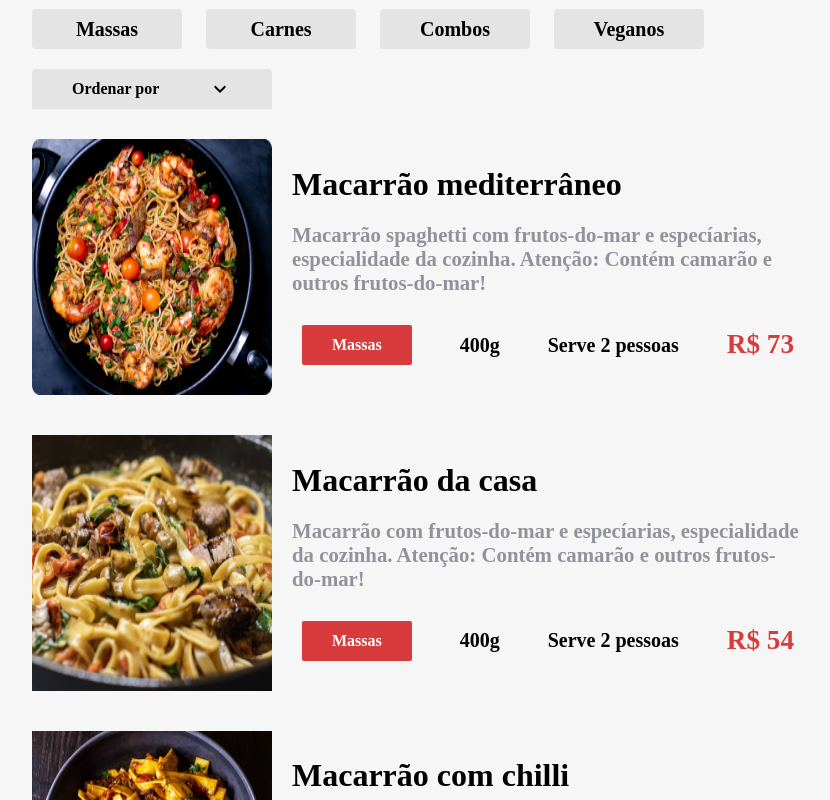
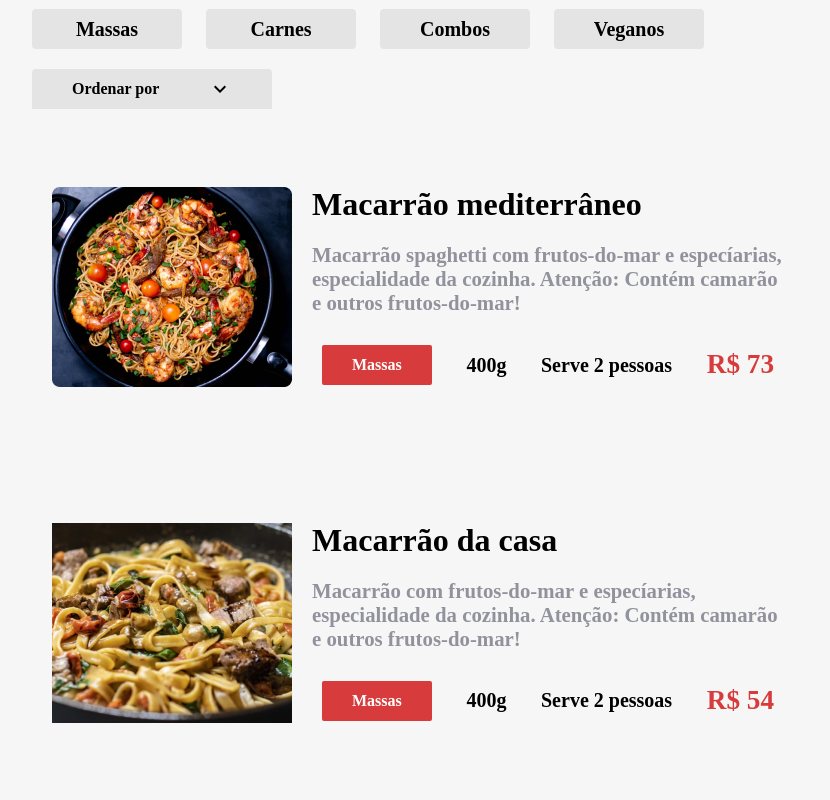
Before and after one commit to HDeiro/alura-react, a React (Create React App) app in the folder aluroni/: page /menu in a window 1280 px wide. Shown: the part 640-1440 px from the top of the page, without its empty margins (168-998 px from the left). Built offline with nearby package versions, Linux system fonts and the light colour scheme; a web font is replaced by a local one.

Commit message:
Redirect from Menu to Dish Details

```diff
--- a/aluroni/src/pages/Menu/menu-products/product/index.tsx
+++ b/aluroni/src/pages/Menu/menu-products/product/index.tsx
@@ -1,10 +1,15 @@
 import style from './product.module.scss';
 import { Dish } from 'types/Dishes';
 import DishTags from 'components/dish-tags';
+import { useNavigate } from 'react-router-dom';
 
 export default function Product(product: Dish) {
+  const navigate = useNavigate();
+
   return (
-    <div className={style.product}>
+    <div
+      onClick={() => navigate(`/dish/${product.id}`)}
+      className={style.product}>
       <img className={style.product__img}
         src={product.photo}
         alt={`Imagem de um prato "${product.title}"`} />
--- a/aluroni/src/pages/Menu/menu-products/product/product.module.scss
+++ b/aluroni/src/pages/Menu/menu-products/product/product.module.scss
@@ -1,9 +1,18 @@
 @import "styles/variables";
 
 .product {
+  align-items: center;
+  border-radius: 10px;
+  cursor: pointer;
   display: flex;
   flex-wrap: wrap;
+  padding: 20px;
+  transition: .2s ease-in;
   width: 90%;
+
+  &:hover {
+    background-color: $grey;
+  }
 
   &__img {
     min-width: 240px;
```
